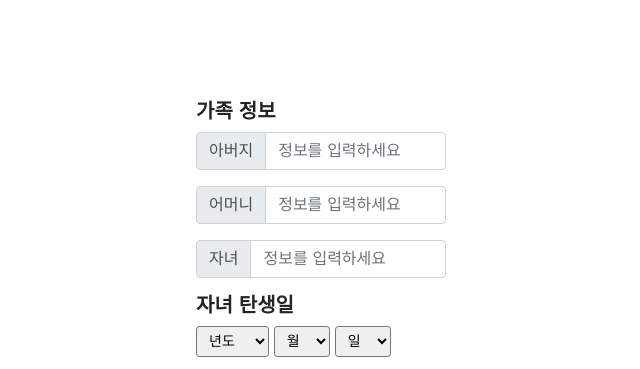
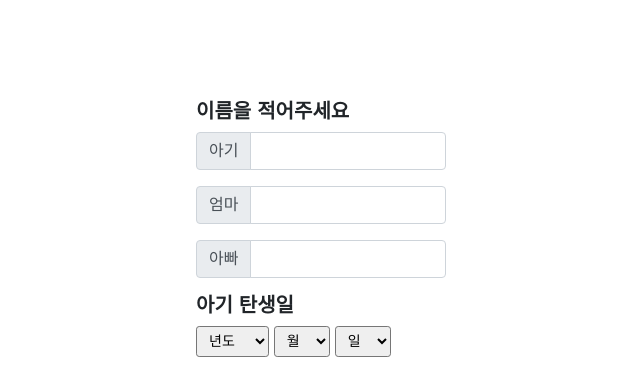
Before and after one commit to eddy961206/sparta3, a Python web app: template templates/make.html in a window 1280 px wide. Shown: the top 369 px of the page, without its empty margins (194-834 px from the left). Run offline with Jinja, Linux system fonts and the light colour scheme; the template is opened without the code that fills it, so the values that code supplies are empty; some libraries are stand-ins or nearby versions.

Commit message:
make 정보란 일부 수정

```diff
--- a/templates/make.html
+++ b/templates/make.html
@@ -64,30 +64,30 @@
 <body>
   <div class="wrap">
     <div class="family-info">
-      <h5 style="font-weight: bold">가족 정보</h5>
+      <h5 style="font-weight: bold">이름을 적어주세요</h5>
       <div class="input-group mb-3">
         <div class="input-group-prepend">
-          <span class="input-group-text">아버지</span>
+          <span class="input-group-text">아기</span>
         </div>
-        <input type="text" class="form-control" placeholder="정보를 입력하세요" aria-label="Username"
+        <input type="text" class="form-control" placeholder="" aria-label="Username"
                aria-describedby="basic-addon1">
       </div>
       <div class="input-group mb-3">
         <div class="input-group-prepend">
-          <span class="input-group-text">어머니</span>
+          <span class="input-group-text">엄마</span>
         </div>
-        <input type="text" class="form-control" placeholder="정보를 입력하세요" aria-label="Username"
+        <input type="text" class="form-control" placeholder="" aria-label="Username"
                aria-describedby="basic-addon1">
       </div>
       <div class="input-group mb-3">
         <div class="input-group-prepend">
-          <span class="input-group-text">자녀</span>
+          <span class="input-group-text">아빠</span>
         </div>
-        <input type="text" class="form-control" placeholder="정보를 입력하세요" aria-label="Username"
+        <input type="text" class="form-control" placeholder="" aria-label="Username"
                aria-describedby="basic-addon1">
       </div>
 
-      <h5 style="font-weight: bold">자녀 탄생일</h5>
+      <h5 style="font-weight: bold">아기 탄생일</h5>
       <div class="Birthday">
       <select class="form-select form-control-sm">
         <option>년도</option>
```
